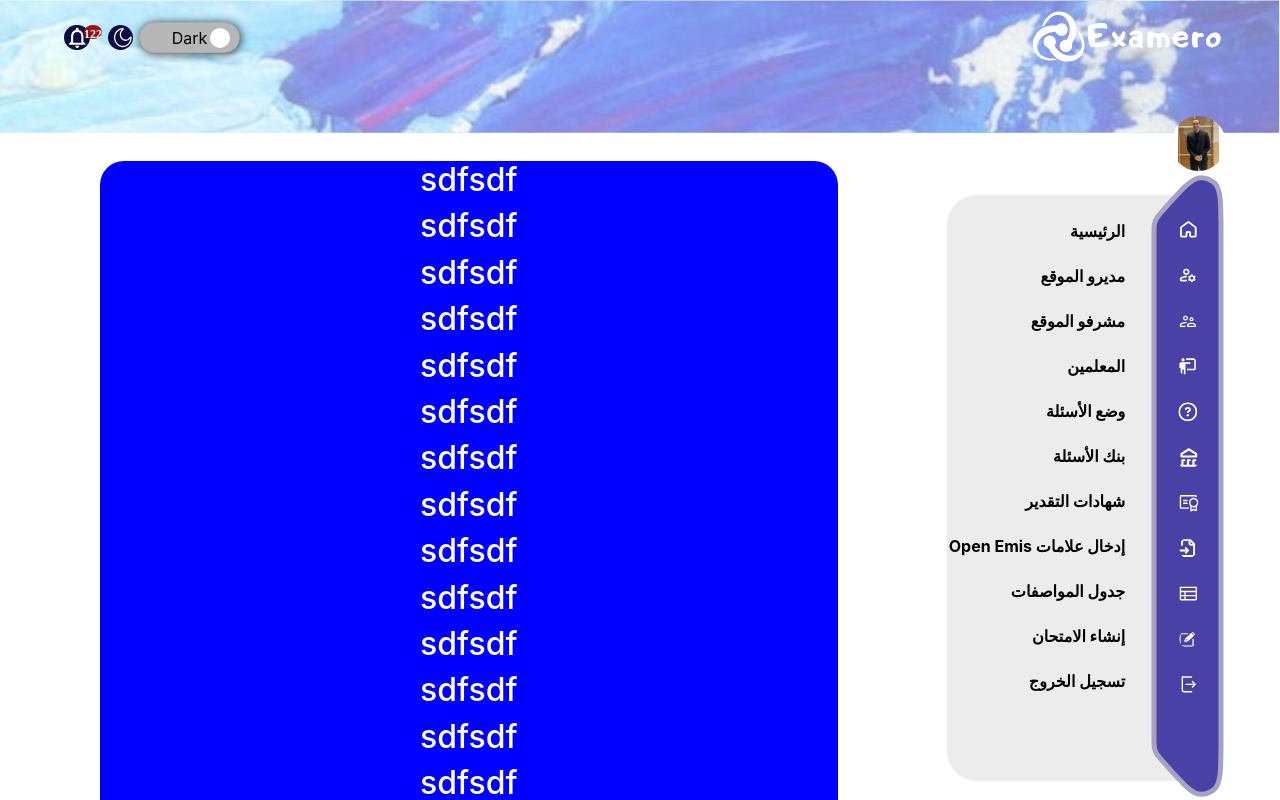
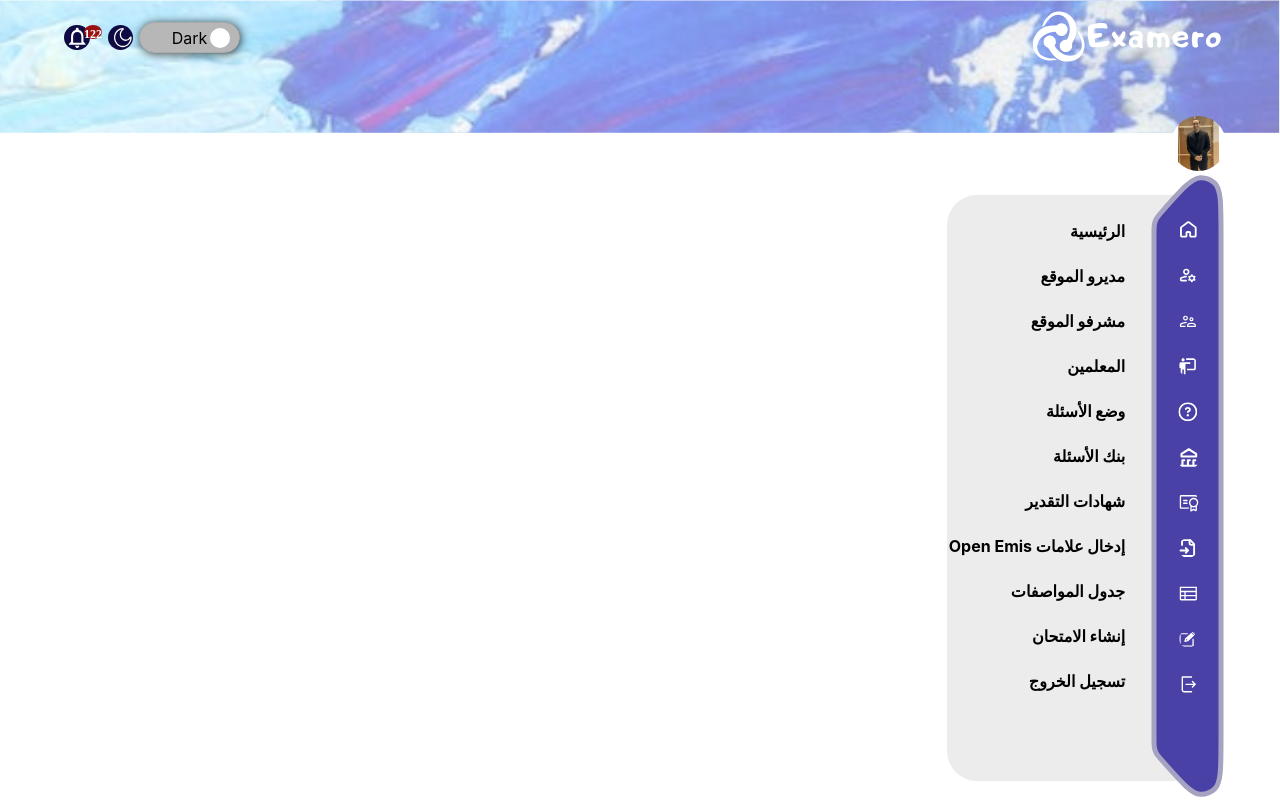
Before and after one commit to kasemsaad/Examero_react.js, a React (Create React App) app: page /b in a window 1280 px wide. Shown: the top 800 px of the page. Built offline with nearby package versions, Linux system fonts and the light colour scheme.

Commit message:
last edite

```diff
--- a/src/common/sidebar/style.css
+++ b/src/common/sidebar/style.css
@@ -110,7 +110,7 @@ padding-top: 2px;
 .sidbar  ul li .Id::before {
   content: " ";
   background-color: var(---purple);
-  width: 25px;
+  width: 29px;
   height: 10px;
   display: inline-block; /* or block, depending on your layout needs */
   position: absolute;
--- a/src/dashboard/Account-settting/Account.css
+++ b/src/dashboard/Account-settting/Account.css
@@ -2,7 +2,7 @@
 
   max-width: 90% !important;
   border-radius: 24px;
-  background-color: blue ;
+  /* background-color: blue ; */
   margin: auto;
   margin-top: 76px;
 margin-bottom: 106px;
```
